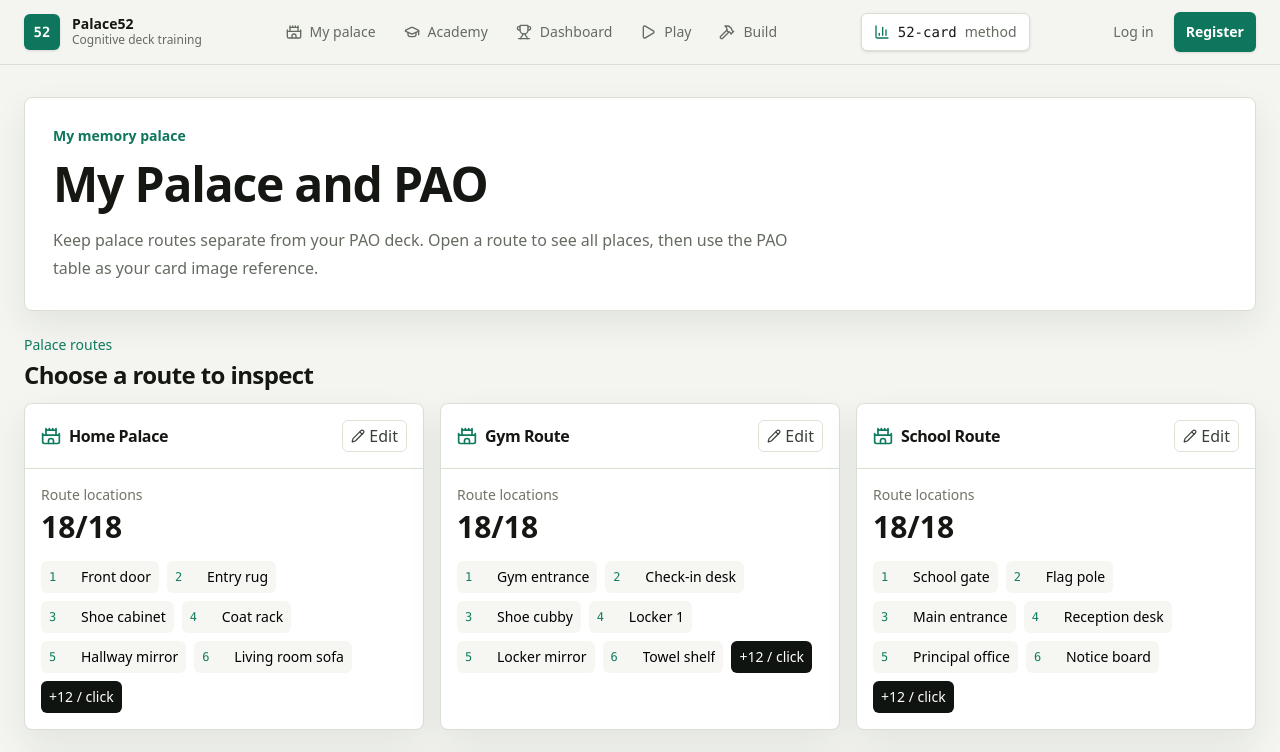
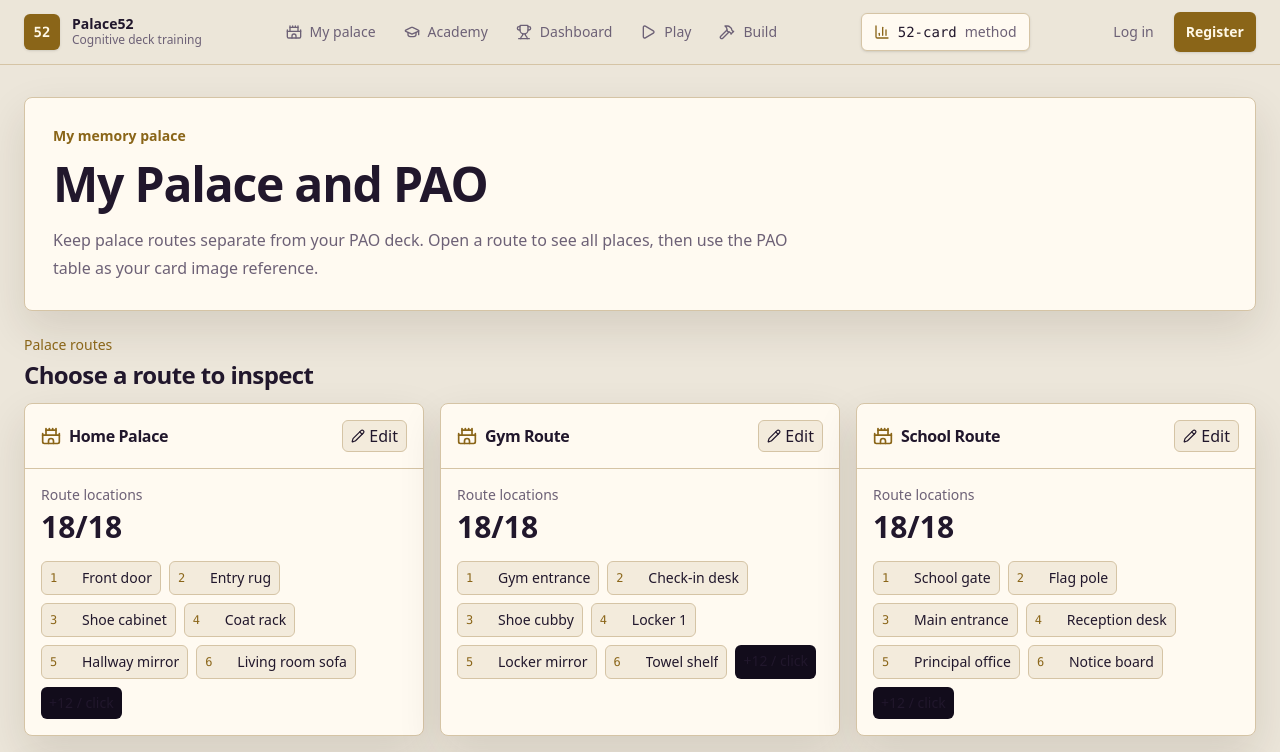
Before and after one commit to kyjwang/Palace52, a Next.js app: page /my-memory-palace in a window 1280 px wide. Shown: the top 752 px of the page. Built offline with nearby package versions, Linux system fonts and the light colour scheme.

Commit message:
fixed the problem where some text where not showing

```diff
--- a/src/app/globals.css
+++ b/src/app/globals.css
@@ -1,20 +1,20 @@
 @import "tailwindcss";
 
 :root {
-  --background: #f4f5f0;
-  --foreground: #151713;
-  --card: #ffffff;
-  --card-muted: #fbfcf8;
-  --muted: #646b60;
-  --border: #d9dfd2;
-  --border-strong: #c3ccbd;
-  --accent: #0e765c;
-  --accent-strong: #0a5d49;
-  --accent-soft: #e5f3ee;
-  --accent-foreground: #ffffff;
-  --danger: #c2413a;
-  --ink: #101411;
-  --shadow: 0 14px 34px rgb(29 38 32 / 0.08);
+  --background: #ece6da;
+  --foreground: #21172c;
+  --card: #fffaf1;
+  --card-muted: #f3ebdc;
+  --muted: #6d6176;
+  --border: #d5c4a5;
+  --border-strong: #a9823d;
+  --accent: #8a6518;
+  --accent-strong: #6e4c0e;
+  --accent-soft: #efe1bf;
+  --accent-foreground: #fff8e6;
+  --danger: #a3453d;
+  --ink: #120c1b;
+  --shadow: 0 18px 44px rgb(47 32 13 / 0.12);
   --font-geist-sans: ui-sans-serif, system-ui, -apple-system, BlinkMacSystemFont, "Segoe UI", sans-serif;
   --font-geist-mono: "SFMono-Regular", Consolas, "Liberation Mono", monospace;
 }
@@ -26,7 +26,9 @@
 body {
   margin: 0;
   background:
-    linear-gradient(180deg, rgb(255 255 255 / 0.55), transparent 260px),
+    radial-gradient(circle at 18% 0%, rgb(138 101 24 / 0.16), transparent 340px),
+    radial-gradient(circle at 82% 8%, rgb(53 28 86 / 0.13), transparent 360px),
+    linear-gradient(180deg, rgb(255 250 241 / 0.62), transparent 300px),
     var(--background);
   color: var(--foreground);
   font-family: var(--font-geist-sans), ui-sans-serif, system-ui, sans-serif;
@@ -41,8 +43,8 @@ select {
 }
 
 ::selection {
-  background: #bcebdc;
-  color: #0f2b23;
+  background: #d4af37;
+  color: #120c1b;
 }
 
 :focus-visible {
@@ -52,25 +54,27 @@ select {
 
 @media (prefers-color-scheme: dark) {
   :root {
-    --background: #11150f;
-    --foreground: #eef3ea;
-    --card: #171d16;
-    --card-muted: #121710;
-    --muted: #a5afa0;
-    --border: #2f3a2d;
-    --border-strong: #465541;
-    --accent: #7fc9ad;
-    --accent-strong: #9bd9c2;
-    --accent-soft: #1d332b;
-    --accent-foreground: #08110d;
-    --danger: #f07167;
-    --ink: #101411;
-    --shadow: 0 14px 34px rgb(0 0 0 / 0.28);
+    --background: #120c1b;
+    --foreground: #f5ead6;
+    --card: #1c1428;
+    --card-muted: #251b33;
+    --muted: #c8b993;
+    --border: #3a2b4a;
+    --border-strong: #8b6a2f;
+    --accent: #d4af37;
+    --accent-strong: #f0cf6b;
+    --accent-soft: #342716;
+    --accent-foreground: #171006;
+    --danger: #e26a5d;
+    --ink: #0b0711;
+    --shadow: 0 22px 58px rgb(4 2 8 / 0.42);
   }
 
   body {
     background:
-      linear-gradient(180deg, rgb(255 255 255 / 0.035), transparent 260px),
+      radial-gradient(circle at 16% 0%, rgb(212 175 55 / 0.12), transparent 360px),
+      radial-gradient(circle at 86% 4%, rgb(78 42 117 / 0.2), transparent 420px),
+      linear-gradient(180deg, rgb(255 255 255 / 0.035), transparent 280px),
       var(--background);
   }
 }
--- a/src/components/app/app-shell.tsx
+++ b/src/components/app/app-shell.tsx
@@ -78,7 +78,7 @@ export function AppShell({
             >
               <span
                 className="flex size-6 items-center justify-center rounded-full text-xs font-semibold text-white"
-                style={{ backgroundColor: user?.avatarColor ?? "#0e765c" }}
+                style={{ backgroundColor: user?.avatarColor ?? "#8a6518" }}
               >
                 {displayName.charAt(0).toUpperCase()}
               </span>
@@ -95,7 +95,7 @@ export function AppShell({
             >
               <span
                 className="flex size-6 items-center justify-center rounded-full text-xs font-semibold text-white"
-                style={{ backgroundColor: user?.avatarColor ?? "#0e765c" }}
+                style={{ backgroundColor: user?.avatarColor ?? "#8a6518" }}
               >
                 {displayName.charAt(0).toUpperCase()}
               </span>
--- a/src/components/app/my-memory-palace-client.tsx
+++ b/src/components/app/my-memory-palace-client.tsx
@@ -17,7 +17,7 @@ const suitLabels: Record<string, string> = {
   SPADES: "Spades"
 };
 
-export function MyMemoryPalaceClient() {
+export function MyMemoryPalaceClient({ embedded = false }: { embedded?: boolean }) {
   const [deckIndex, setDeckIndex] = useState(0);
   const [palaces, setPalaces] = useState(sampleUserPalaces);
   const [expandedPalace, setExpandedPalace] = useState<string | null>(null);
@@ -78,23 +78,26 @@ export function MyMemoryPalaceClient() {
     );
   }
 
-  return (
-    <PublicShell>
-      <div className="space-y-6">
+  const content = (
+    <div className="space-y-6">
         <PageHeader
-          label="My memory palace"
-          title="My Palace and PAO"
-          description="Keep palace routes separate from your PAO deck. Open a route to see all places, then use the PAO table as your card image reference."
+          label={embedded ? "Standard route and PAO library" : "My memory palace"}
+          title={embedded ? "Starter routes and PAO decks" : "My Palace and PAO"}
+          description={
+            embedded
+              ? "Use these three 18-loci routes and three preset PAO decks as the default reference while you build your own saved system."
+              : "Keep palace routes separate from your PAO deck. Open a route to see all places, then use the PAO table as your card image reference."
+          }
         />
 
         <section className="space-y-3">
           <div>
-            <p className="text-sm font-medium text-[#0f7a5f]">Palace routes</p>
+            <p className="text-sm font-medium text-[var(--accent)]">Palace routes</p>
             <h2 className="mt-1 text-2xl font-semibold tracking-tight">Choose a route to inspect</h2>
           </div>
           <div className="grid gap-4 xl:grid-cols-3">
             {palaces.map((palace) => (
-              <Card key={palace.name} className="cursor-pointer transition hover:border-[#0f7a5f]" onClick={() => setExpandedPalace(expandedPalace === palace.name ? null : palace.name)}>
+              <Card key={palace.name} className="cursor-pointer transition hover:border-[var(--accent)]" onClick={() => setExpandedPalace(expandedPalace === palace.name ? null : palace.name)}>
                 <CardHeader className="p-4">
                   <div className="flex items-center justify-between gap-3">
                     {editingPalace === palace.name ? (
@@ -107,7 +110,7 @@ export function MyMemoryPalaceClient() {
                       />
                     ) : (
                       <CardTitle className="flex items-center gap-2 text-base">
-                        <Castle className="size-5 text-[#0f7a5f]" />
+                        <Castle className="size-5 text-[var(--accent)]" />
                         {palace.name}
                       </CardTitle>
                     )}
@@ -118,7 +121,7 @@ export function MyMemoryPalaceClient() {
                         setExpandedPalace(palace.name);
                         setEditingPalace(editingPalace === palace.name ? null : palace.name);
                       }}
-                      className="inline-flex h-8 shrink-0 items-center gap-1 rounded-md border border-[#dfe3d7] bg-white px-2 text-xs font-semibold text-[#394037] transition hover:bg-[#f6f7f3]"
+                      className="inline-flex h-8 shrink-0 items-center gap-1 rounded-md border border-[var(--border)] bg-[var(--card-muted)] px-2 text-xs font-semibold text-[var(--foreground)] transition hover:border-[var(--border-strong)]"
                       aria-label={`Edit ${palace.name}`}
                     >
                       <Pencil className="size-3.5" />
@@ -128,13 +131,13 @@ export function MyMemoryPalaceClient() {
                 </CardHeader>
                 <CardContent className="p-4">
                   <div>
-                    <p className="text-sm text-[#6f7468]">Route locations</p>
+                    <p className="text-sm text-[var(--muted)]">Route locations</p>
                     <p className="mt-1 text-3xl font-semibold">{palace.locations.length}/18</p>
                   </div>
                   <div className={expandedPalace === palace.name ? "mt-4 max-h-80 space-y-1 overflow-y-auto pr-1" : "mt-4 flex flex-wrap gap-2"}>
                     {(expandedPalace === palace.name ? palace.locations : palace.locations.slice(0, 6)).map((location, index) => (
-                      <div key={`${palace.name}-${location}-${index}`} className="flex items-center gap-2 rounded-md bg-[#f6f7f3] px-2 py-1.5 text-black">
-                        <span className="w-6 shrink-0 font-mono text-xs text-[#0f7a5f]">{index + 1}</span>
+                      <div key={`${palace.name}-${location}-${index}`} className="flex items-center gap-2 rounded-md border border-[var(--border)] bg-[var(--card-muted)] px-2 py-1.5 text-[var(--foreground)]">
+                        <span className="w-6 shrink-0 font-mono text-xs text-[var(--accent)]">{index + 1}</span>
                         {editingPalace === palace.name && expandedPalace === palace.name ? (
                           <>
                             <Input
@@ -151,7 +154,7 @@ export function MyMemoryPalaceClient() {
                                 moveLocation(palace.name, index, -1);
                               }}
                               disabled={index === 0}
-                              className="h-8 rounded-md border border-[#dfe3d7] bg-white px-2 text-xs disabled:opacity-40"
+                              className="h-8 rounded-md border border-[var(--border)] bg-[var(--card)] px-2 text-xs disabled:opacity-40"
                             >
                               Up
                             </button>
@@ -162,7 +165,7 @@ export function MyMemoryPalaceClient() {
                                 moveLocation(palace.name, index, 1);
                               }}
                               disabled={index === palace.locations.length - 1}
-                              className="h-8 rounded-md border border-[#dfe3d7] bg-white px-2 text-xs disabled:opacity-40"
+                              className="h-8 rounded-md border border-[var(--border)] bg-[var(--card)] px-2 text-xs disabled:opacity-40"
                             >
                               Down
                             </button>
@@ -172,19 +175,19 @@ export function MyMemoryPalaceClient() {
                                 event.stopPropagation();
                                 removeLocation(palace.name, index);
                               }}
-                              className="flex size-8 shrink-0 items-center justify-center rounded-md text-red-600 transition hover:bg-white"
+                              className="flex size-8 shrink-0 items-center justify-center rounded-md text-[var(--danger)] transition hover:bg-[var(--card)]"
                               aria-label={`Remove ${location}`}
                             >
                               <Trash2 className="size-4" />
                             </button>
                           </>
                         ) : (
-                          <span className="min-w-0 flex-1 truncate text-sm text-black">{location}</span>
+                          <span className="min-w-0 flex-1 truncate text-sm text-[var(--foreground)]">{location}</span>
                         )}
                       </div>
                     ))}
                     {expandedPalace !== palace.name && palace.locations.length > 6 && (
-                      <div className="rounded-md bg-[#101411] px-2 py-1.5 text-sm font-medium text-white">+{palace.locations.length - 6} / click</div>
+                      <div className="rounded-md bg-[var(--ink)] px-2 py-1.5 text-sm font-medium text-[var(--foreground)]">+{palace.locations.length - 6} / click</div>
                     )}
                   </div>
                 </CardContent>
@@ -197,13 +200,13 @@ export function MyMemoryPalaceClient() {
           <Card>
             <CardHeader>
               <CardTitle className="flex items-center gap-2">
-                <Orbit className="size-5 text-[#0f7a5f]" />
+                <Orbit className="size-5 text-[var(--accent)]" />
                 PAO
               </CardTitle>
             </CardHeader>
             <CardContent>
               <div className="flex flex-col gap-3 lg:flex-row lg:items-start">
-                <p className="flex-1 text-sm leading-6 text-[#6f7468]">
+                <p className="flex-1 text-sm leading-6 text-[var(--muted)]">
                   PAO means Person, Action, Object. Choose a PAO deck, then scan the card table below as a clean image reference.
                 </p>
                 <div className="relative w-full lg:max-w-md">
@@ -220,27 +223,27 @@ export function MyMemoryPalaceClient() {
                     <ChevronDown className={`size-4 transition ${deckSelectorOpen ? "rotate-180" : ""}`} />
                   </Button>
                   {deckSelectorOpen && (
-                    <div className="absolute left-0 right-0 top-12 z-20 max-h-64 overflow-y-auto rounded-lg border border-[#dfe3d7] bg-white p-2 shadow-lg">
+                    <div className="absolute left-0 right-0 top-12 z-20 max-h-64 overflow-y-auto rounded-lg border border-[var(--border)] bg-[var(--card)] p-2 shadow-[var(--shadow)]">
                       {paoDeckPresets.map((preset, index) => (
                         <button
                           key={preset.name}
                           type="button"
                           onClick={() => chooseDeck(index)}
-                          className={`w-full rounded-md px-3 py-2 text-left transition hover:bg-[#f6f7f3] ${
-                            index === deckIndex ? "bg-[#eef8f3]" : ""
+                          className={`w-full rounded-md px-3 py-2 text-left transition hover:bg-[var(--card-muted)] ${
+                            index === deckIndex ? "bg-[var(--accent-soft)]" : ""
                           }`}
                         >
                           <span className="block text-sm font-semibold">{preset.name}</span>
-                          <span className="mt-1 block text-sm text-[#6f7468]">{preset.description}</span>
+                          <span className="mt-1 block text-sm text-[var(--muted)]">{preset.description}</span>
                         </button>
                       ))}
                     </div>
                   )}
                 </div>
               </div>
-              <div className="mt-3 rounded-md border border-[#dfe3d7] bg-[#fbfcf8] px-3 py-2 text-sm">
+              <div className="mt-3 rounded-md border border-[var(--border)] bg-[var(--card-muted)] px-3 py-2 text-sm">
                 <p className="truncate font-semibold">{activeDeck.name}</p>
-                <p className="text-[#6f7468]">{activeDeck.description}</p>
+                <p className="text-[var(--muted)]">{activeDeck.description}</p>
               </div>
             </CardContent>
           </Card>
@@ -251,11 +254,11 @@ export function MyMemoryPalaceClient() {
               <CardHeader className="p-3">
                 <CardTitle className="flex items-center justify-between text-base">
                   {suitLabels[suit]}
-                  <span className="font-mono text-xs font-medium text-[#6f7468]">13</span>
+                  <span className="font-mono text-xs font-medium text-[var(--muted)]">13</span>
                 </CardTitle>
               </CardHeader>
               <CardContent className="p-2">
-                <div className="hidden grid-cols-[58px_minmax(140px,1fr)_96px_110px] gap-2 border-b border-[#edf0e8] px-2 pb-2 text-[11px] font-semibold uppercase tracking-normal text-[#6f7468] md:grid">
+                <div className="hidden grid-cols-[58px_minmax(140px,1fr)_96px_110px] gap-2 border-b border-[var(--border)] px-2 pb-2 text-[11px] font-semibold uppercase tracking-normal text-[var(--muted)] md:grid">
                   <span>Card</span>
                   <span>Person</span>
                   <span>Action</span>
@@ -267,7 +270,7 @@ export function MyMemoryPalaceClient() {
                     .map((entry, index) => (
                       <div
                         key={entry.card.code}
-                        className="rounded-md border border-[#edf0e8] bg-[#fbfcf8] p-2 md:grid md:grid-cols-[58px_minmax(140px,1fr)_96px_110px] md:items-center md:gap-2 md:rounded-none md:border-x-0 md:border-t-0 md:bg-white md:px-2 md:py-1.5"
+                        className="rounded-md border border-[var(--border)] bg-[var(--card-muted)] p-2 md:grid md:grid-cols-[58px_minmax(140px,1fr)_96px_110px] md:items-center md:gap-2 md:rounded-none md:border-x-0 md:border-t-0 md:bg-[var(--card)] md:px-2 md:py-1.5"
                       >
                         <div className="flex items-center gap-2 md:block">
                           <CardBadge label={entry.card.shortLabel} color={entry.card.color} className="h-7 min-w-8 rounded px-1 text-[11px] shadow-none" />
@@ -280,16 +283,16 @@ export function MyMemoryPalaceClient() {
                         <p className="hidden min-w-0 truncate text-xs md:block">{entry.object}</p>
 
                         <div className="mt-2 grid grid-cols-3 gap-1.5 text-[11px] md:hidden">
-                          <div className="min-w-0 rounded bg-white px-2 py-1">
-                            <p className="font-mono text-[10px] text-[#6f7468]">P</p>
+                          <div className="min-w-0 rounded bg-[var(--card)] px-2 py-1">
+                            <p className="font-mono text-[10px] text-[var(--muted)]">P</p>
                             <p className="truncate font-semibold">{entry.person}</p>
                           </div>
-                          <div className="min-w-0 rounded bg-white px-2 py-1">
-                            <p className="font-mono text-[10px] text-[#6f7468]">A</p>
+                          <div className="min-w-0 rounded bg-[var(--card)] px-2 py-1">
+                            <p className="font-mono text-[10px] text-[var(--muted)]">A</p>
                             <p className="truncate">{entry.action}</p>
                           </div>
-                          <div className="min-w-0 rounded bg-white px-2 py-1">
-                            <p className="font-mono text-[10px] text-[#6f7468]">O</p>
+                          <div className="min-w-0 rounded bg-[var(--card)] px-2 py-1">
+                            <p className="font-mono text-[10px] text-[var(--muted)]">O</p>
                             <p className="truncate">{entry.object}</p>
                           </div>
                         </div>
@@ -301,7 +304,14 @@ export function MyMemoryPalaceClient() {
           ))}
           </div>
         </section>
-      </div>
+    </div>
+  );
+
+  if (embedded) return content;
+
+  return (
+    <PublicShell>
+      {content}
     </PublicShell>
   );
 }
--- a/src/components/ui/button.tsx
+++ b/src/components/ui/button.tsx
@@ -4,7 +4,7 @@ import { cn } from "@/lib/utils";
 
 const variants = {
   primary:
-    "bg-[var(--accent)] text-[var(--accent-foreground)] shadow-sm shadow-emerald-950/10 hover:bg-[var(--accent-strong)]",
+    "bg-[var(--accent)] text-[var(--accent-foreground)] shadow-sm shadow-black/15 hover:bg-[var(--accent-strong)]",
   secondary:
     "border border-[var(--border)] bg-[var(--card)] text-[var(--foreground)] shadow-sm shadow-black/5 hover:border-[var(--border-strong)] hover:bg-[var(--card-muted)]",
   ghost: "text-[var(--foreground)] hover:bg-[var(--accent-soft)]"
--- a/src/lib/defaults.ts
+++ b/src/lib/defaults.ts
@@ -1,33 +1,25 @@
 import { fullDeck } from "@/lib/cards";
+import { gymRoute, homeRoute, schoolRoute } from "@/lib/sample-palace";
 
-export const starterLocations = [
-  "Front door",
-  "Entry table",
-  "Hallway mirror",
-  "Coat rack",
-  "Kitchen sink",
-  "Stove",
-  "Fridge",
-  "Dining table",
-  "Sofa",
-  "Coffee table",
-  "Bookshelf",
-  "Television",
-  "Desk",
-  "Bedroom door",
-  "Bed",
-  "Nightstand",
-  "Wardrobe",
-  "Bathroom sink",
-  "Shower",
-  "Balcony",
-  "Mailbox",
-  "Garden path",
-  "Garage",
-  "Car seat",
-  "Laundry basket",
-  "Window sill"
+export const starterRoutes = [
+  {
+    name: "Home Palace",
+    description: "A starter 18-loci route through familiar household locations.",
+    locations: homeRoute
+  },
+  {
+    name: "Gym Route",
+    description: "A starter 18-loci route through a gym training path.",
+    locations: gymRoute
+  },
+  {
+    name: "School Route",
+    description: "A starter 18-loci route through a school building.",
+    locations: schoolRoute
+  }
 ];
+
+export const starterLocations = starterRoutes[0].locations;
 
 const people = [
   "Astronaut",
```
Also changed, not shown: src/app/(app)/palaces/page.tsx (+23 -15 lines), src/app/actions/onboarding.ts (+10 -7 lines).
